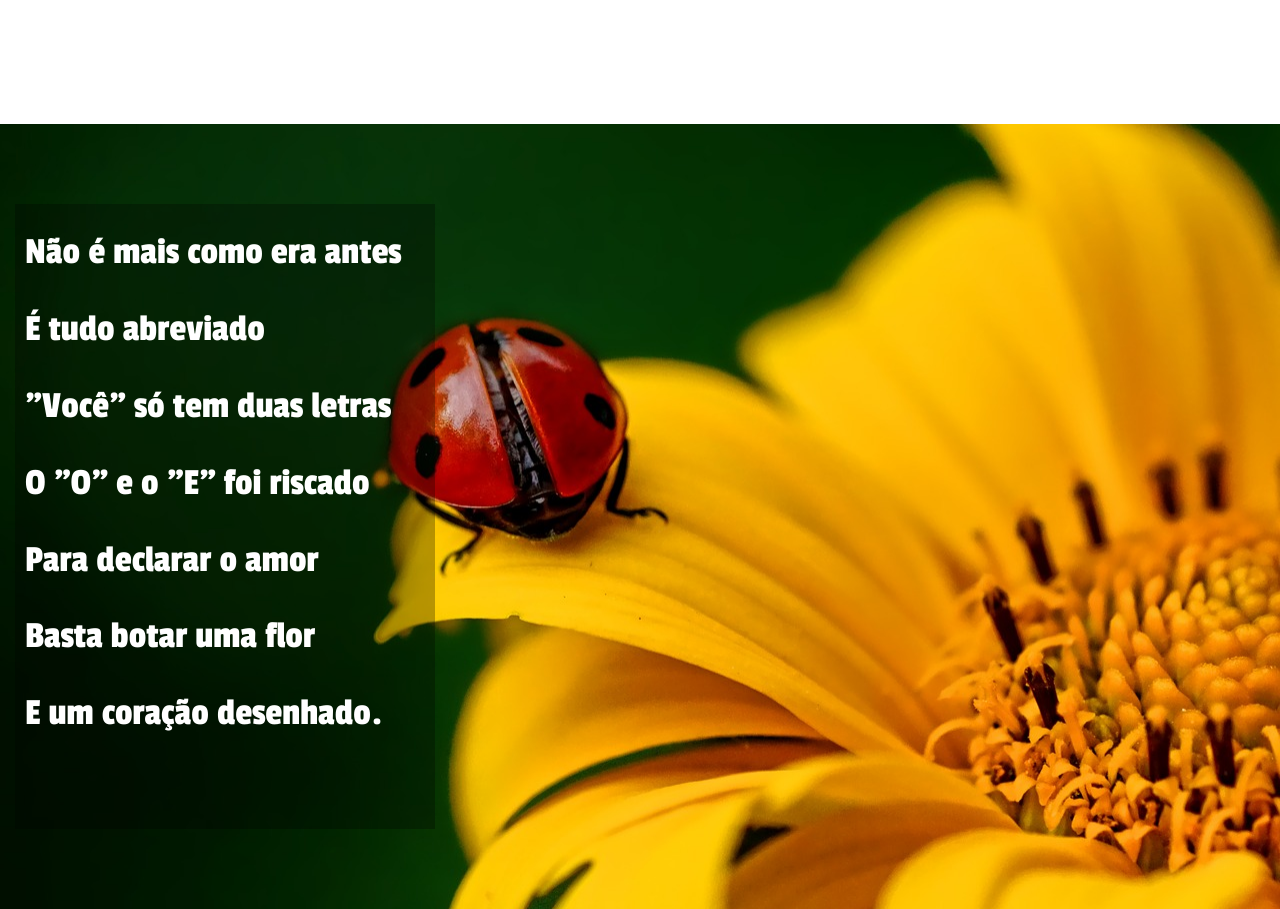
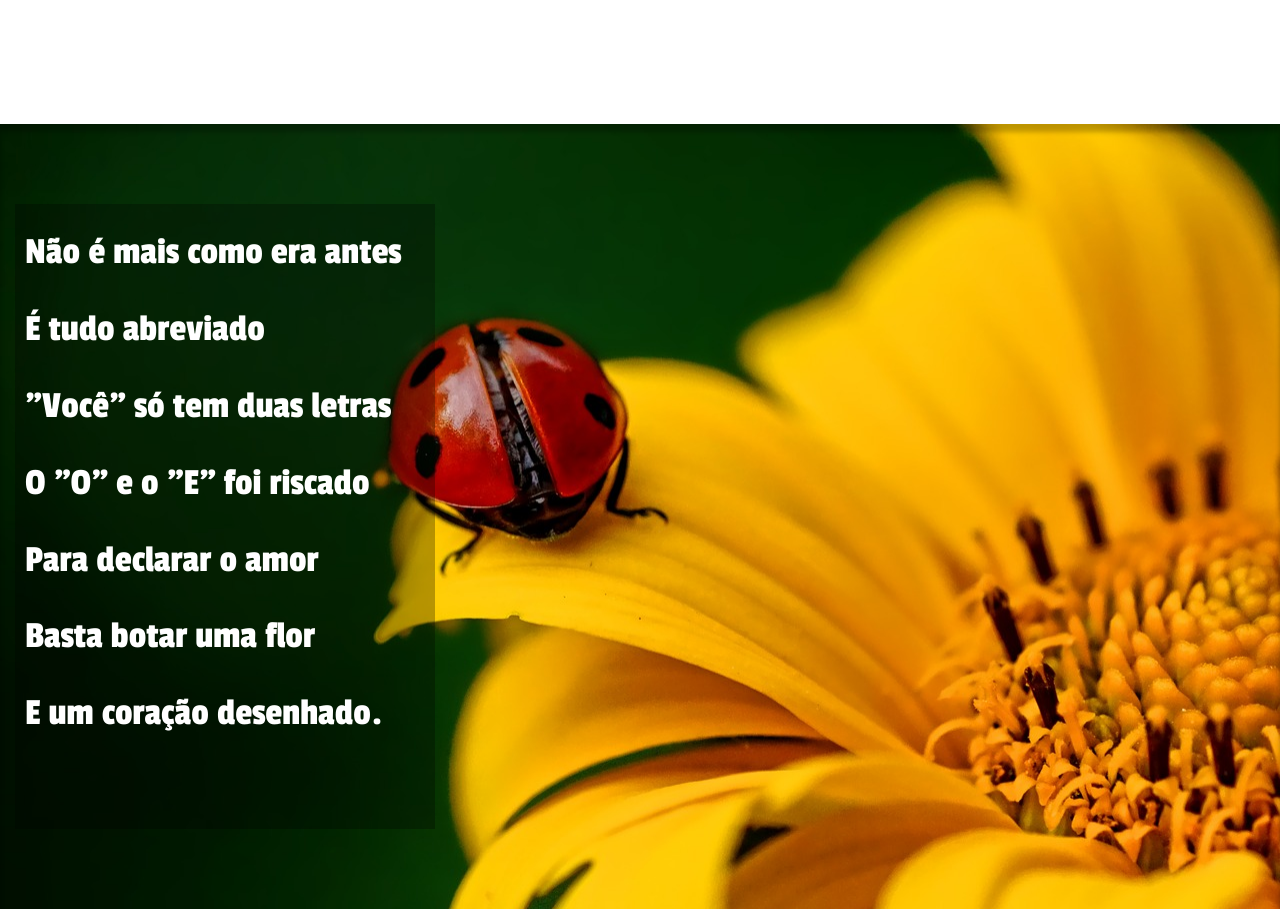
Before and after one commit to marcoguarato15/projeto-cordel, a plain HTML site: page index.html in a window 1280 px wide. Shown: the part 920-1829 px from the top of the page. Drawn offline with Linux system fonts and the light colour scheme.

Commit message:
Fix box-shadow inset on .imagem
Alterando a box shadow para inset e atribuindo ela para a classe section.imagem e não para section.normal

```diff
--- a/style.css
+++ b/style.css
@@ -48,7 +48,6 @@ section {
     font-family: "Passion One", 'Times New Roman', Times, serif;
     padding-top: 10vh;
     padding-bottom: 10vh;
-    box-shadow: 2px 2px 2px rgba(0, 0, 0, 0.26);
     line-height: 2em;
     font-size: 3vw;
 }
@@ -60,10 +59,12 @@ section p {
 }
 
 section.normal {
+
     background-color: white;
 }
 
 section.imagem {
+    box-shadow: 0px 8px 5px rgba(0, 0, 0, 0.26) inset;
     background-color: rgb(68, 68, 68);
     color: white;
 }
```
